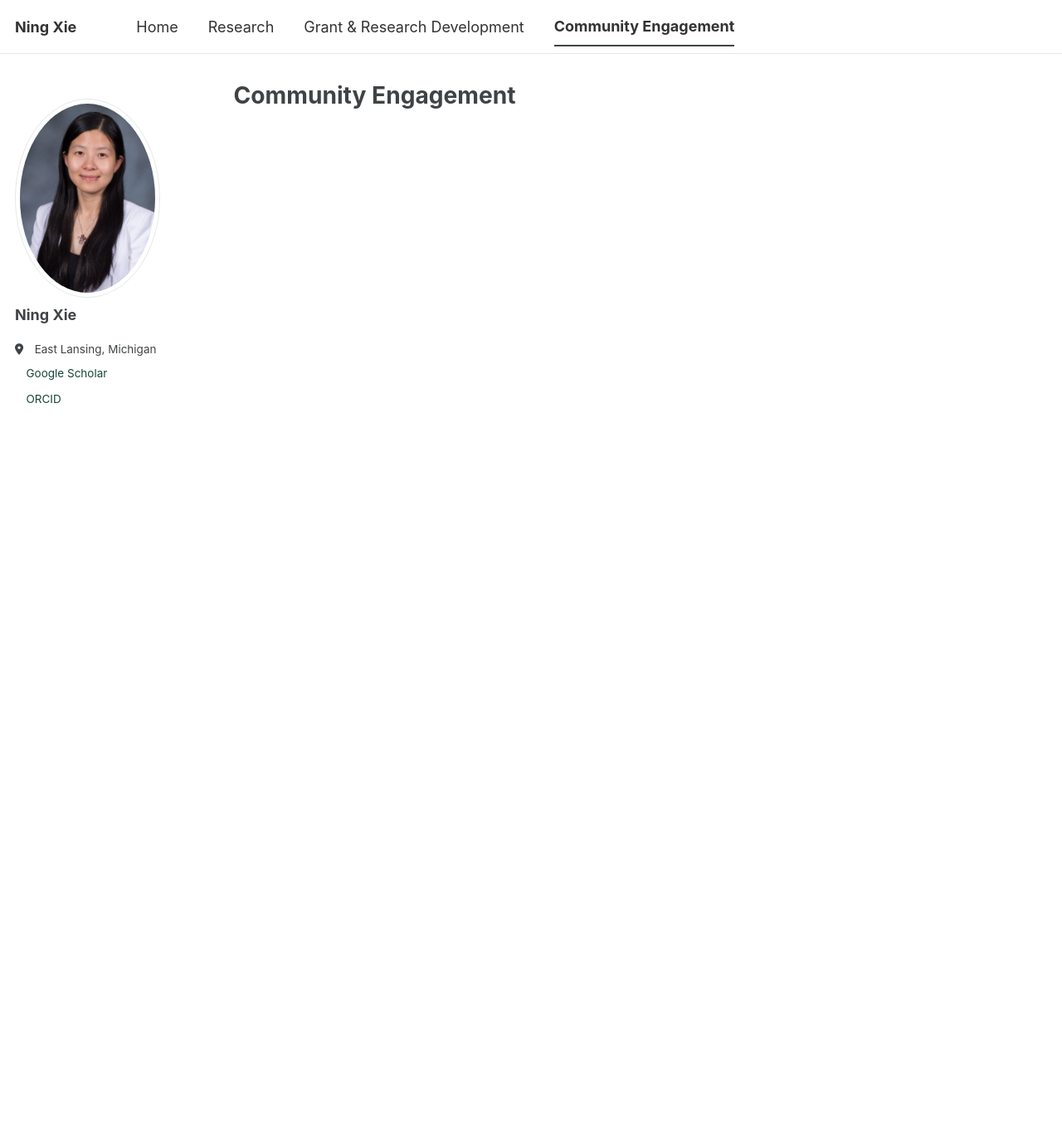
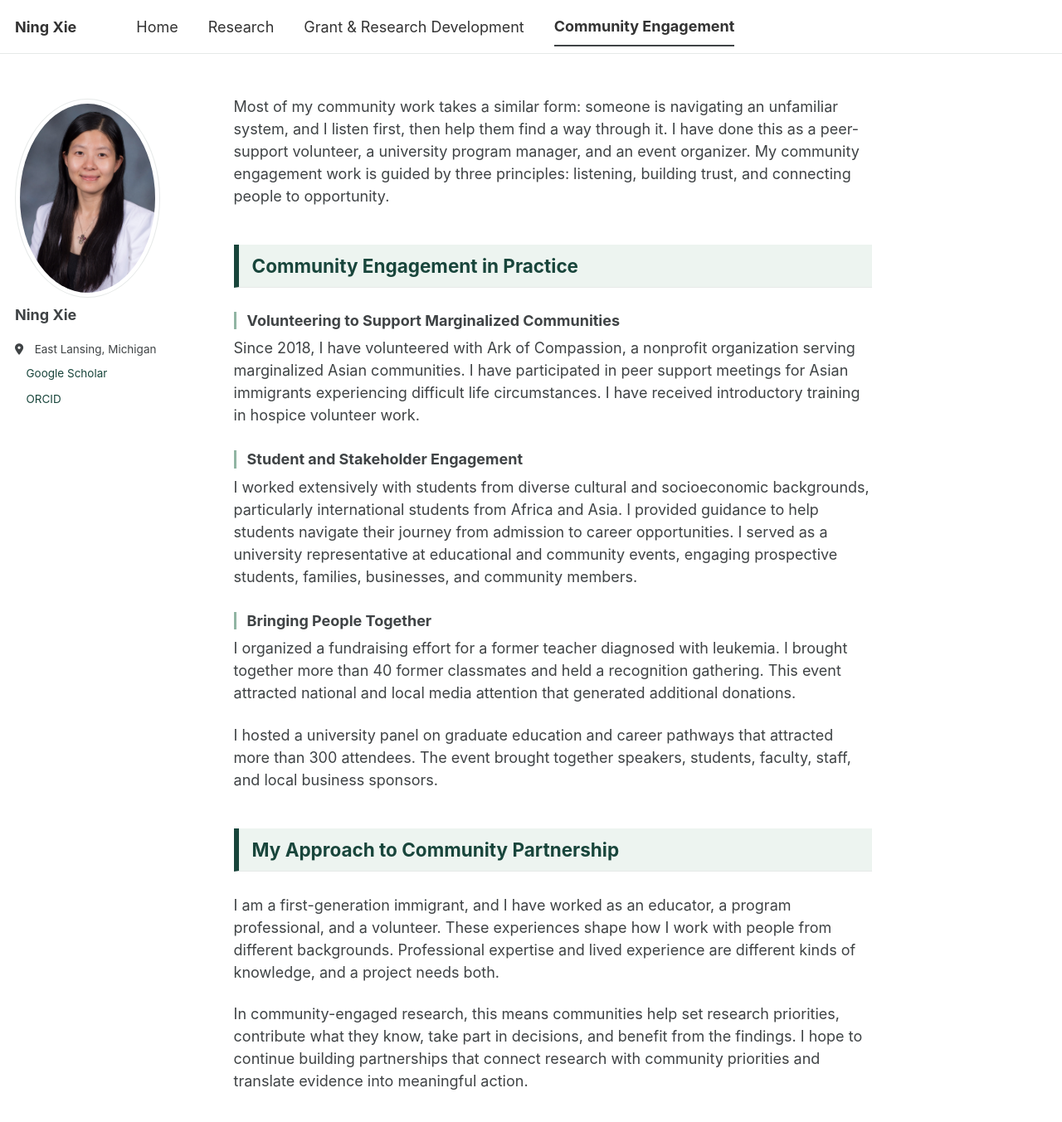
Before and after one commit to ningxiephd/ningxiephd.github.io, a Jekyll site: the page built from _pages/serving-the-community.md, in a window 1280 px wide and 1367 px high. Shown: the top 1353 px of the window at 83% size. Built offline with Jekyll 4.4.1, drawn with Linux system fonts in a browser that asks for light colours; a style sheet for code colours, icons or effects is not loaded.

Commit message:
Add files via upload

```diff
--- a/_pages/serving-the-community.md
+++ b/_pages/serving-the-community.md
@@ -1,5 +1,30 @@
 ---
+layout: single
+title: ""
 permalink: /serving-the-community/
-title: "Community Engagement"
 author_profile: true
 ---
+
+Most of my community work takes a similar form: someone is navigating an unfamiliar system, and I listen first, then help them find a way through it. I have done this as a peer-support volunteer, a university program manager, and an event organizer. My community engagement work is guided by three principles: listening, building trust, and connecting people to opportunity.
+
+<h2 style="border-left: 6px solid #18453B; background-color: #edf4f0; color: #18453B; padding: 12px 16px; margin-top: 2em; margin-bottom: 1.2em;">Community Engagement in Practice</h2>
+
+<h3 style="border-left: 3px solid #91b5a3; padding-left: 13px; margin-top: 1.6em;">Volunteering to Support Marginalized Communities</h3>
+
+Since 2018, I have volunteered with Ark of Compassion, a nonprofit organization serving marginalized Asian communities. I have participated in peer support meetings for Asian immigrants experiencing difficult life circumstances. I have received introductory training in hospice volunteer work.
+
+<h3 style="border-left: 3px solid #91b5a3; padding-left: 13px; margin-top: 1.6em;">Student and Stakeholder Engagement</h3>
+
+I worked extensively with students from diverse cultural and socioeconomic backgrounds, particularly international students from Africa and Asia. I provided guidance to help students navigate their journey from admission to career opportunities. I served as a university representative at educational and community events, engaging prospective students, families, businesses, and community members.
+
+<h3 style="border-left: 3px solid #91b5a3; padding-left: 13px; margin-top: 1.6em;">Bringing People Together</h3>
+
+I organized a fundraising effort for a former teacher diagnosed with leukemia. I brought together more than 40 former classmates and held a recognition gathering. This event attracted national and local media attention that generated additional donations.
+
+I hosted a university panel on graduate education and career pathways that attracted more than 300 attendees. The event brought together speakers, students, faculty, staff, and local business sponsors.
+
+<h2 style="border-left: 6px solid #18453B; background-color: #edf4f0; color: #18453B; padding: 12px 16px; margin-top: 2em; margin-bottom: 1.2em;">My Approach to Community Partnership</h2>
+
+I am a first-generation immigrant, and I have worked as an educator, a program professional, and a volunteer. These experiences shape how I work with people from different backgrounds. Professional expertise and lived experience are different kinds of knowledge, and a project needs both.
+
+In community-engaged research, this means communities help set research priorities, contribute what they know, take part in decisions, and benefit from the findings. I hope to continue building partnerships that connect research with community priorities and translate evidence into meaningful action.
```
